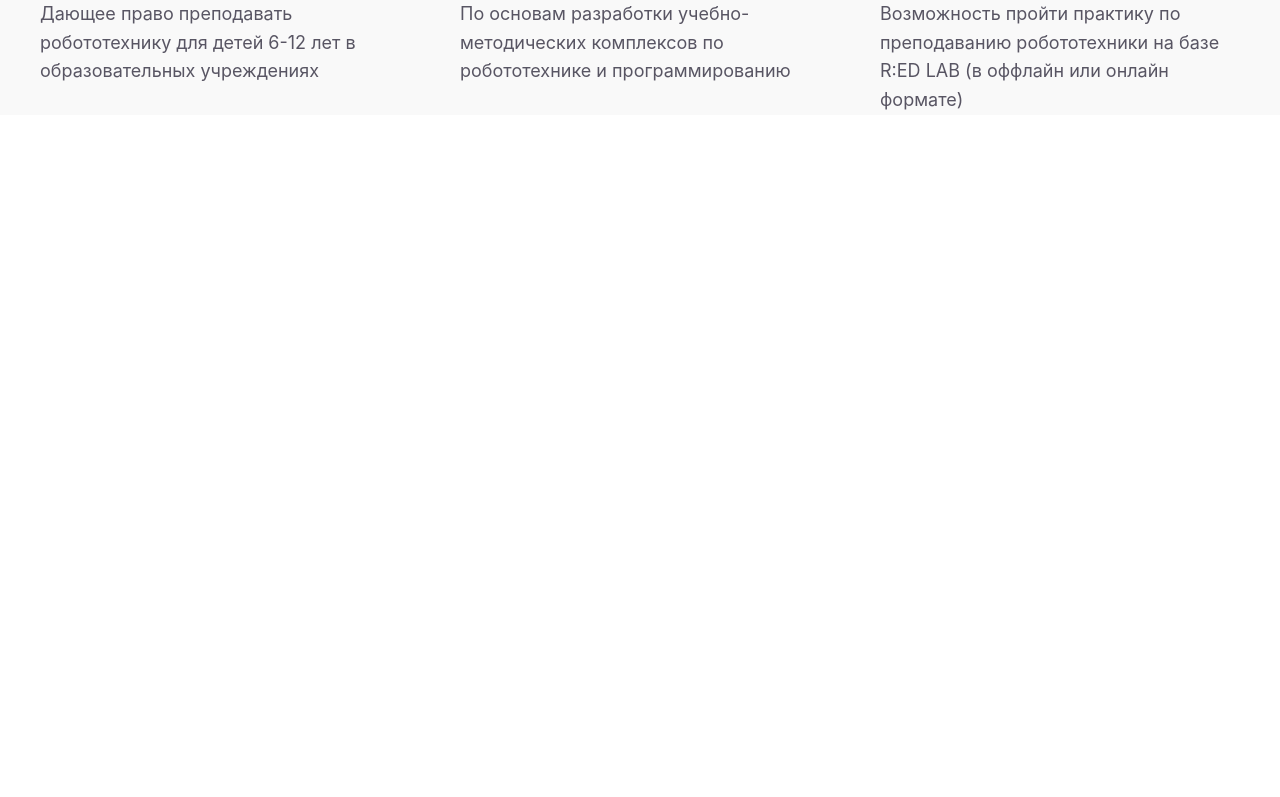
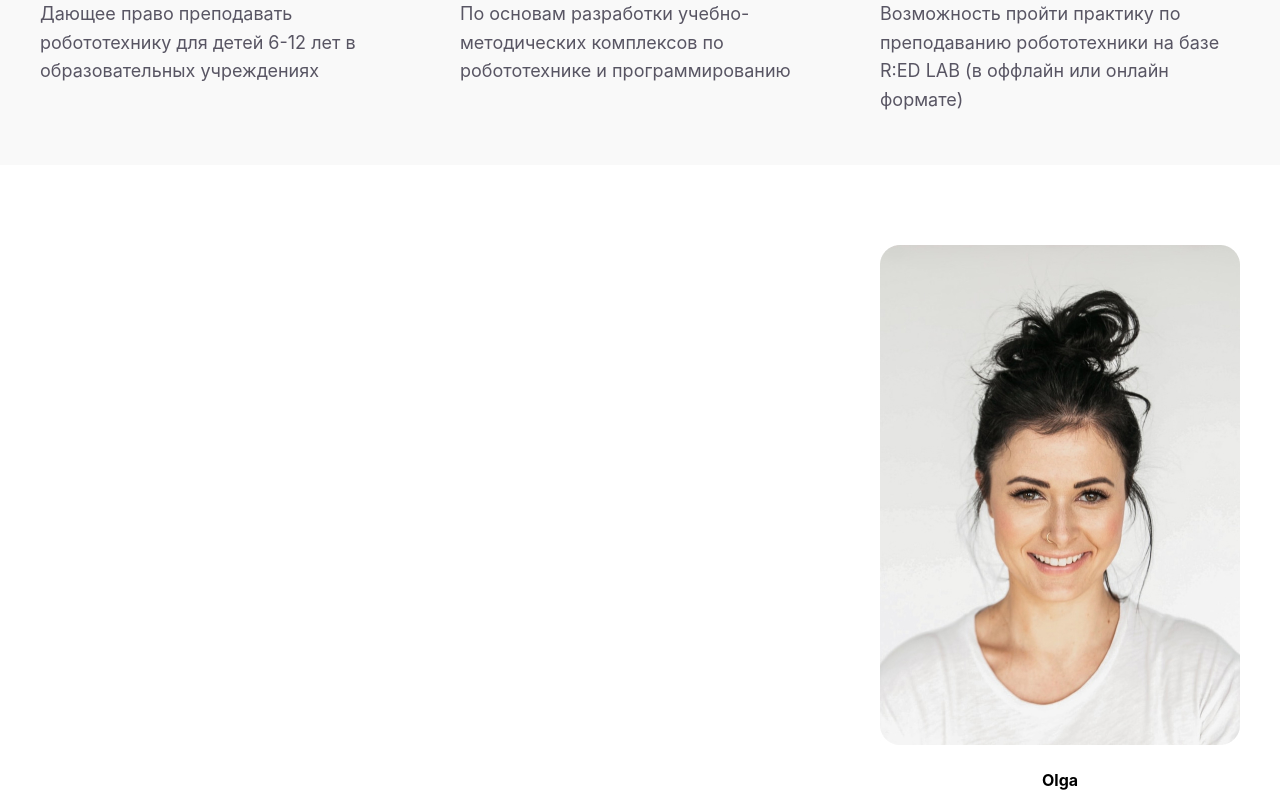
Before and after one commit to Frontend04/roboscl-project, a React (Create React App) app: page / in a window 1280 px wide. Shown: the part 1524-2321 px from the top of the page. Before the commit the page ends 1639 px from the top, so only its background shows below. Built offline with nearby package versions, Linux system fonts and the light colour scheme.

Commit message:
Created Carousel Card

```diff
--- a/src/App.css
+++ b/src/App.css
@@ -143,4 +143,10 @@ img {
   font-size: 18px;
   line-height: 160%;
   margin-top: 10px;
+  padding-bottom: 50px;
 }
+.CardCarousel {
+  margin-top: 80px;
+  text-align: center;
+  float: right;
+}
--- /dev/null
+++ b/src/components/CardCarousel.tsx
@@ -0,0 +1,86 @@
+import * as React from "react";
+import { useTheme } from "@mui/material/styles";
+import MobileStepper from "@mui/material/MobileStepper";
+import Button from "@mui/material/Button";
+import KeyboardArrowLeft from "@mui/icons-material/KeyboardArrowLeft";
+import KeyboardArrowRight from "@mui/icons-material/KeyboardArrowRight";
+import Card1 from "../assets/card-1.jpg";
+import Card2 from "../assets/card-2.jpg";
+import Card3 from "../assets/card-3.jpg";
+import Card4 from "../assets/card-4.jpg";
+import "../App.css";
+const CardCarousel: React.FC = () => {
+  const theme = useTheme();
+  const [activeStep, setActiveStep] = React.useState(0);
+  const [cards, setCards] = React.useState([
+    {
+      image: Card1,
+      description: "Olga",
+      Age: 50,
+    },
+    {
+      image: Card2,
+      description: "Devid",
+      Age: 25,
+    },
+    {
+      image: Card3,
+      description: "Stiv",
+      Age: 40,
+    },
+    {
+      image: Card4,
+      description: "Kristi",
+      Age: 35,
+    },
+  ]);
+
+  const handleNext = () => {
+    setActiveStep((prevActiveStep) => prevActiveStep + 1);
+  };
+
+  const handleBack = () => {
+    setActiveStep((prevActiveStep) => prevActiveStep - 1);
+  };
+
+  return (
+    <div className="CardCarousel">
+      <img src={cards[activeStep].image} alt="Card" />
+      <h4>{cards[activeStep].description}</h4>
+      <b>AGE {cards[activeStep].Age}</b>
+      <MobileStepper
+        variant="progress"
+        steps={cards.length}
+        position="static"
+        activeStep={activeStep}
+        sx={{ maxWidth: 400, flexGrow: 1 }}
+        nextButton={
+          <Button
+            size="small"
+            onClick={handleNext}
+            disabled={activeStep === cards.length - 1}
+          >
+            Next
+            {theme.direction === "rtl" ? (
+              <KeyboardArrowLeft />
+            ) : (
+              <KeyboardArrowRight />
+            )}
+          </Button>
+        }
+        backButton={
+          <Button size="small" onClick={handleBack} disabled={activeStep === 0}>
+            {theme.direction === "rtl" ? (
+              <KeyboardArrowRight />
+            ) : (
+              <KeyboardArrowLeft />
+            )}
+            Back
+          </Button>
+        }
+      />
+    </div>
+  );
+};
+
+export default CardCarousel;
--- a/src/containers/Home.tsx
+++ b/src/containers/Home.tsx
@@ -4,6 +4,7 @@ import "../App.css";
 import mainPhoto from "../assets/main-photo.png";
 import Card from "../components/Card";
 import InfoCard from "../components/InfoCard";
+import CardCarousel from "../components/CardCarousel";
 const Home: React.FC = () => {
   return (
     <div>
@@ -69,6 +70,9 @@ const Home: React.FC = () => {
               }
             />
           </div>
+          <div className="carousel">
+            <CardCarousel />
+          </div>
         </div>
       </div>
     </div>
```
